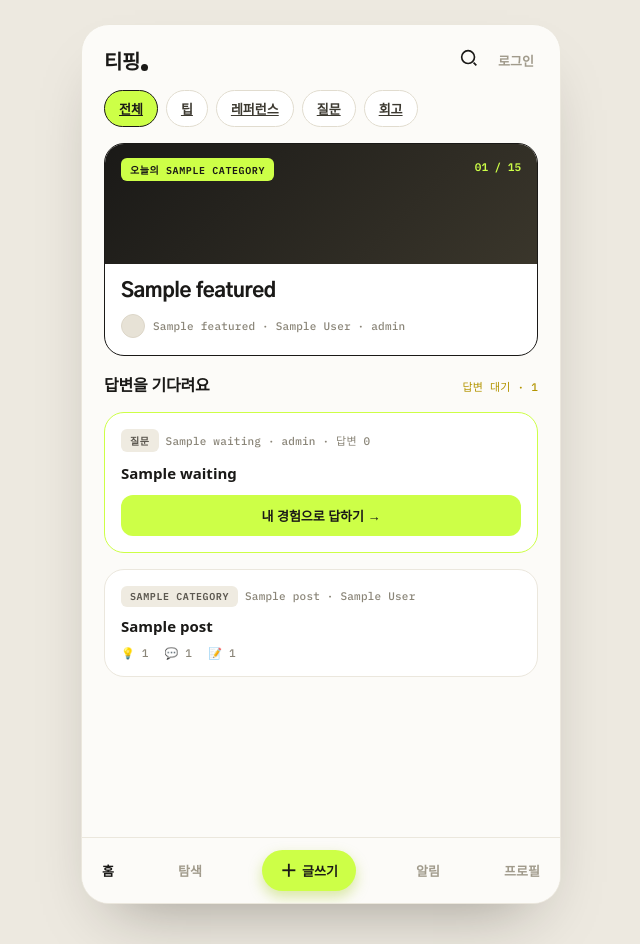
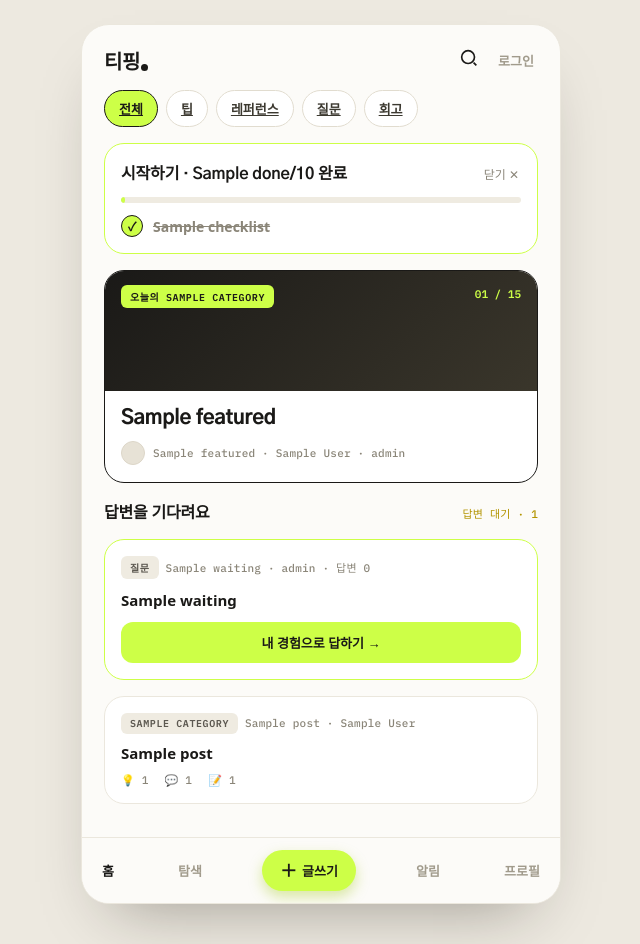
Before and after one commit to keestory/TIPLOOP, a FastAPI app: template templates/index.html in a window 1280 px wide. Shown: the top 944 px of the page, without its empty margins (319-959 px from the left). Run offline with FastAPI, Linux system fonts and the light colour scheme; the template is opened without the code that fills it: most values are stand-ins (such as "Sample title", 1, 10 or a date in 2020); some web fonts are replaced.

Commit message:
시작 체크리스트 (8c) + 관심 주제 수정 화면
와이어프레임 8c "시작 체크리스트"를 구현. 홈 상단에 진행형 체크리스트를
상주시켜 신규 회원이 다음 행동으로 이어지게 한다. 닫으면 다시 안 뜸.

- community_service.onboarding_checklist(): 프로필 완성(온보딩에서 완료,
  첫 성취감) → 관심 주제 → 첫 글·반응. 전부 완료/닫음/미온보딩이면 None
- members.checklist_dismissed 플래그(멱등 마이그레이션) + POST /checklist/dismiss
- index.html: 라임 카드 + 진행바 + 완료 취소선 + "하기" 칩(CTA)
- 관심 주제 수정 화면: GET/POST /topics — 온보딩 문구("나중에 언제든 바꿀 수
  있어요")의 약속을 실제로 이행. onboarding_topics.html을 edit 모드로 재사용,
  체크리스트 "관심 주제 고르기 → 하기"가 여기로 연결
- 테스트 2건 (진행/완료 시 숨김, 닫음·미온보딩 시 숨김)

검증: 1/3 표시 → 하기 → /topics에서 2개 선택·저장 → 홈 2/3 → 닫기 →
사라짐+플래그 저장까지 실동작 확인.

Co-Authored-By: Claude Opus 4.8 <noreply@anthropic.com>
Claude-Session: https://claude.ai/code/session_01SN5M9NptxSPyTpCJhCjDMk

```diff
--- a/app/repo/database.py
+++ b/app/repo/database.py
@@ -24,6 +24,7 @@ CREATE TABLE IF NOT EXISTS members (
     topics     TEXT[] NOT NULL DEFAULT '{}',  -- 관심 주제 (온보딩 2단계)
     agreed_terms  BOOLEAN NOT NULL DEFAULT FALSE,  -- 약관·개인정보 동의 (신규 첫 단계)
     has_seen_tour BOOLEAN NOT NULL DEFAULT FALSE,  -- 첫 로그인 코치마크 투어 시청 여부
+    checklist_dismissed BOOLEAN NOT NULL DEFAULT FALSE,  -- 홈 시작 체크리스트 닫음
     created_at TIMESTAMPTZ NOT NULL DEFAULT now()
 );
 
@@ -134,6 +135,7 @@ _MIGRATIONS = [
     "ALTER TABLE IF EXISTS members ADD COLUMN IF NOT EXISTS topics TEXT[] NOT NULL DEFAULT '{}'",
     "ALTER TABLE IF EXISTS members ADD COLUMN IF NOT EXISTS has_seen_tour BOOLEAN NOT NULL DEFAULT FALSE",
     "ALTER TABLE IF EXISTS members ADD COLUMN IF NOT EXISTS agreed_terms BOOLEAN NOT NULL DEFAULT FALSE",
+    "ALTER TABLE IF EXISTS members ADD COLUMN IF NOT EXISTS checklist_dismissed BOOLEAN NOT NULL DEFAULT FALSE",
 ]
 
 
--- a/app/service/auth_service.py
+++ b/app/service/auth_service.py
@@ -72,6 +72,11 @@ def mark_tour_seen(member_id: int) -> None:
     members.mark_tour_seen(member_id)
 
 
+def dismiss_checklist(member_id: int) -> None:
+    """홈 시작 체크리스트 닫기를 저장한다(다시 안 뜸)."""
+    members.dismiss_checklist(member_id)
+
+
 def save_topics(member_id: int, topics: list[str]) -> User:
     """온보딩 1단계 — 관심 주제를 저장한다. 아는 주제만 통과시킨다(빈 값 허용)."""
     clean = [t for t in topics if t in TOPICS]
--- a/app/types/models.py
+++ b/app/types/models.py
@@ -26,6 +26,7 @@ class User:
     topics: tuple[str, ...] = ()  # 관심 주제 (온보딩 2단계, 피드 개인화 씨앗)
     agreed_terms: bool = False    # 약관·개인정보 동의 (신규 가입 첫 단계)
     has_seen_tour: bool = False   # 첫 로그인 코치마크 투어를 봤는지
+    checklist_dismissed: bool = False  # 홈 시작 체크리스트를 닫았는지
 
     @property
     def is_onboarded(self) -> bool:
--- a/static/tipping.css
+++ b/static/tipping.css
@@ -267,6 +267,23 @@ body {
   align-items: baseline;
 }
 .sec-head .meta.hot { color: #B39400; }
+
+/* ── 시작 체크리스트 (8c) ── */
+.check-card { border-color: var(--lime); gap: 12px; }
+.check-bar { height: 6px; border-radius: 3px; background: var(--tag-bg); overflow: hidden; }
+.check-bar span { display: block; height: 100%; border-radius: 3px; background: var(--lime); transition: width .3s; }
+.check-item { display: flex; align-items: center; gap: 10px; }
+.check-dot {
+  width: 22px; height: 22px; border-radius: 50%; flex: none;
+  border: 1.6px solid var(--chip-border); background: #fff;
+  display: flex; align-items: center; justify-content: center;
+  font: 700 12px var(--sans); color: transparent;
+}
+.check-dot.on { background: var(--lime); border-color: var(--ink); color: var(--ink); }
+.check-item .lbl { font: 600 14px var(--sans); }
+.check-item .lbl.done { color: var(--meta); text-decoration: line-through; }
+.check-item .go { margin-left: auto; }
+.check-close { background: none; border: none; cursor: pointer; font: 500 12px var(--sans); color: var(--meta); padding: 2px; }
 
 /* ── 오늘의 글 히어로 ── */
 .hero {
--- a/supabase/schema.sql
+++ b/supabase/schema.sql
@@ -15,6 +15,7 @@ CREATE TABLE IF NOT EXISTS members (
     topics     TEXT[] NOT NULL DEFAULT '{}',  -- 관심 주제 (온보딩 2단계)
     agreed_terms  BOOLEAN NOT NULL DEFAULT FALSE,  -- 약관·개인정보 동의 (신규 첫 단계)
     has_seen_tour BOOLEAN NOT NULL DEFAULT FALSE,  -- 첫 로그인 코치마크 투어 시청 여부
+    checklist_dismissed BOOLEAN NOT NULL DEFAULT FALSE,  -- 홈 시작 체크리스트 닫음
     created_at TIMESTAMPTZ NOT NULL DEFAULT now()
 );
 
--- a/templates/index.html
+++ b/templates/index.html
@@ -33,6 +33,26 @@
          class="chip {% if active_category == code %}on{% endif %}" style="padding:8px 14px">{{ label }}</a>
     {% endfor %}
   </div>
+
+  {# 시작 체크리스트 — 신규 회원 안내 (닫으면 다시 안 뜸) #}
+  {% if checklist %}
+  <div class="card check-card">
+    <div class="sec-head">
+      <span class="h2">시작하기 · {{ checklist.done }}/{{ checklist.total }} 완료</span>
+      <form method="post" action="/checklist/dismiss" style="margin:0">
+        <button type="submit" class="check-close">닫기 ✕</button>
+      </form>
+    </div>
+    <div class="check-bar"><span style="width:{{ (checklist.done * 100 // checklist.total) }}%"></span></div>
+    {% for it in checklist["items"] %}
+    <div class="check-item">
+      <span class="check-dot {% if it.done %}on{% endif %}">✓</span>
+      <span class="lbl {% if it.done %}done{% endif %}">{{ it.label }}</span>
+      {% if not it.done and it.href %}<a class="chip go" href="{{ it.href }}" style="padding:7px 13px">하기</a>{% endif %}
+    </div>
+    {% endfor %}
+  </div>
+  {% endif %}
 
   {# 오늘의 글 (히어로) #}
   {% if featured %}
```
Also changed, not shown: app/repo/members.py (+7 -0 lines), app/service/community_service.py (+19 -0 lines), app/ui/routes_auth.py (+21 -0 lines), app/ui/routes_community.py (+10 -1 lines), templates/onboarding_topics.html (+15 -4 lines), tests/test_community_service.py (+31 -0 lines).
